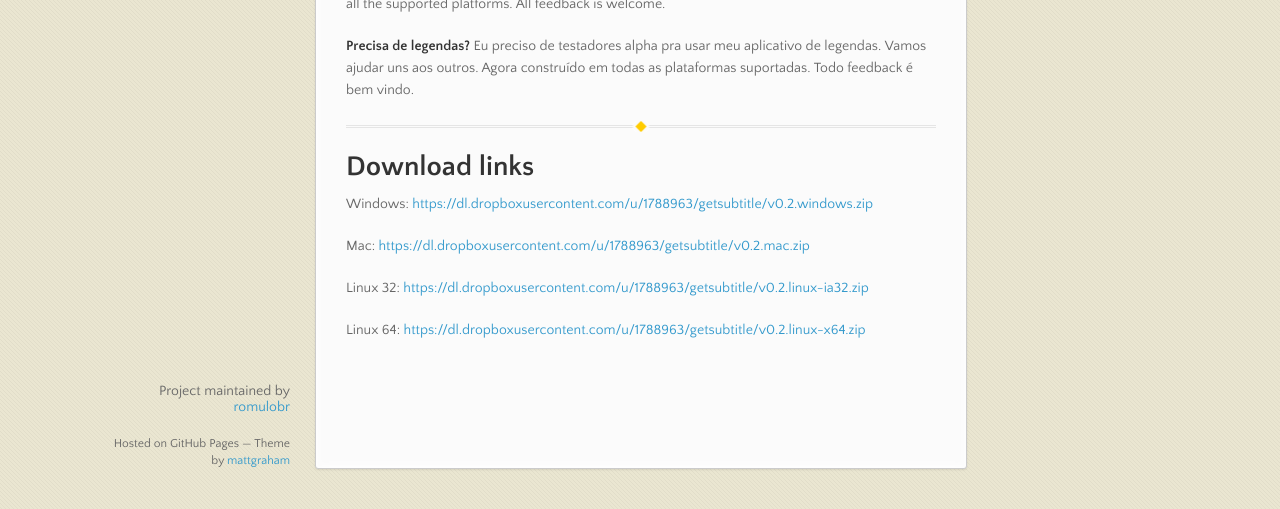
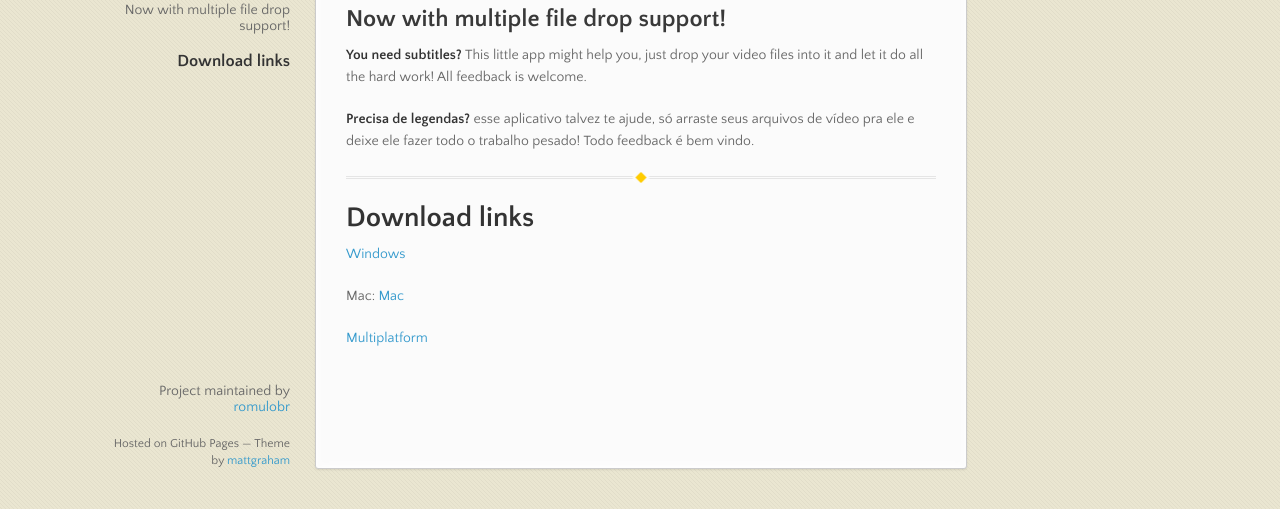
Before and after one commit to romulobr/letmegetthatsubtitle, a plain HTML site: page index.html in a window 1280 px wide. Shown: the part 291-800 px from the top of the page. Drawn offline with nearby package versions, Linux system fonts and the light colour scheme.

Commit message:
updated gitignore, update download links to v3.

```diff
--- a/index.html
+++ b/index.html
@@ -41,21 +41,26 @@
       <section>
         <h1>
 <a name="let-me-get-that-subtitle" class="anchor" href="#let-me-get-that-subtitle"><span class="octicon octicon-link"></span></a>Let me get that subtitle</h1>
+<h2> Agora com suporte a arrastar multiplos arquivos@</h2>
+<h2> Now with multiple file drop support!</h2>
 
-<p><strong>You need subtitles?</strong> I need alpha testers to use my subtitle app. Let's help each other. Now built on all the supported platforms. All feedback is welcome.</p>
-
-<p><strong>Precisa de legendas?</strong> Eu preciso de testadores alpha pra usar meu aplicativo de legendas. Vamos ajudar uns aos outros. Agora construído em todas as plataformas suportadas. Todo feedback é bem vindo.</p>
+<p><strong>You need subtitles?</strong> This little app might help you, just drop your video files into it and let it do all the hard work! All feedback is welcome.</p>
+<p><strong>Precisa de legendas?</strong> esse aplicativo talvez te ajude, só arraste seus arquivos de vídeo pra ele e deixe ele fazer todo o trabalho pesado! Todo feedback é bem vindo.</p>
 
 <hr><h1>
 <a name="download-links" class="anchor" href="#download-links"><span class="octicon octicon-link"></span></a>Download links</h1>
+<p>
+  <a href="https://dl.dropboxusercontent.com/u/1788963/getthosesubtitles/release%20v3/get%20those%20subtitles%20v3%20windows.zip">Windows</a>
+</p>
 
-<p>Windows: <a href="https://dl.dropboxusercontent.com/u/1788963/getsubtitle/v0.2.windows.zip">https://dl.dropboxusercontent.com/u/1788963/getsubtitle/v0.2.windows.zip</a></p>
+<p>Mac:
+  <a href="https://dl.dropboxusercontent.com/u/1788963/getthosesubtitles/release%20v3/get%20those%20subtitles%20v3%20mac.zip">Mac</a>
+</p>
 
-<p>Mac: <a href="https://dl.dropboxusercontent.com/u/1788963/getsubtitle/v0.2.mac.zip">https://dl.dropboxusercontent.com/u/1788963/getsubtitle/v0.2.mac.zip</a></p>
+<p>
+  <a href="https://dl.dropboxusercontent.com/u/1788963/getthosesubtitles/release%20v3/get%20those%20subtitles%20v3.nw">Multiplatform</a>
+</p>
 
-<p>Linux 32: <a href="https://dl.dropboxusercontent.com/u/1788963/getsubtitle/v0.2.linux-ia32.zip">https://dl.dropboxusercontent.com/u/1788963/getsubtitle/v0.2.linux-ia32.zip</a></p>
-
-<p>Linux 64: <a href="https://dl.dropboxusercontent.com/u/1788963/getsubtitle/v0.2.linux-x64.zip">https://dl.dropboxusercontent.com/u/1788963/getsubtitle/v0.2.linux-x64.zip</a></p>
       </section>
       <footer>
         <p>Project maintained by <a href="https://github.com/romulobr">romulobr</a></p>
```
Also changed, not shown: 1 other file.
